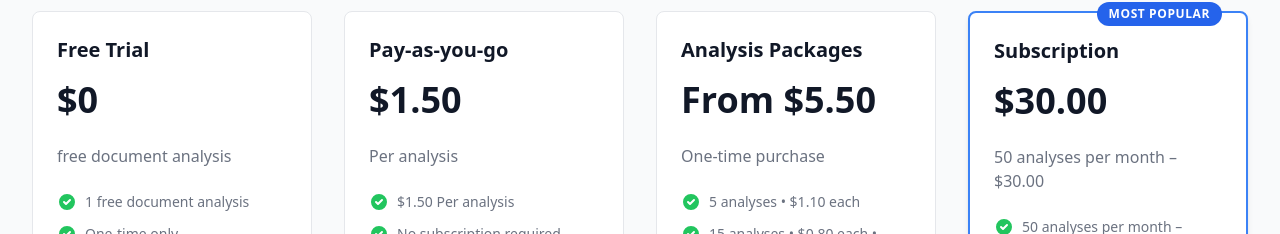
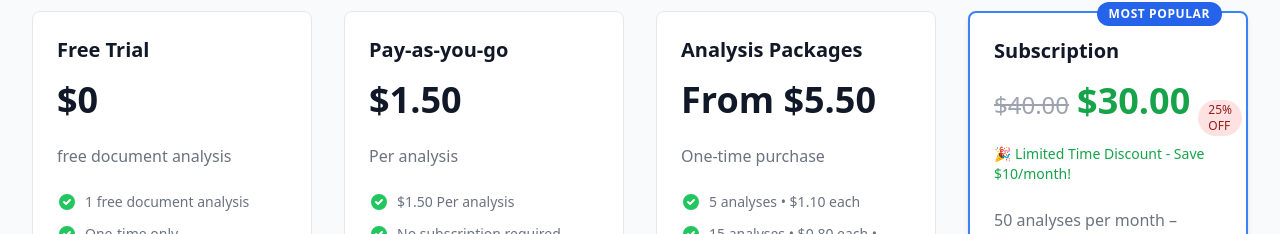
Before and after one commit to alexgomzin/LegalHelper, a Next.js app: page /pricing in a window 1280 px wide. Shown: the part 291-525 px from the top of the page. Built offline with nearby package versions, Linux system fonts and the light colour scheme; no server answers.

Commit message:
marketing move

```diff
--- a/src/pages/pricing.tsx
+++ b/src/pages/pricing.tsx
@@ -166,9 +166,24 @@ export default function Pricing() {
                 )}
                 <div className="flex-1">
                   <h3 className="text-xl font-semibold text-gray-900">{tier.name}</h3>
-                  <p className="mt-4 flex items-baseline">
-                    <span className="text-4xl font-extrabold text-gray-900">{tier.price}</span>
-                  </p>
+                  {tier.id === 'subscription' ? (
+                    <div className="mt-4">
+                      <div className="flex items-baseline space-x-2">
+                        <span className="text-2xl font-medium text-gray-400 line-through">$40.00</span>
+                        <span className="text-4xl font-extrabold text-green-600">{tier.price}</span>
+                        <span className="inline-flex items-center px-2.5 py-0.5 rounded-full text-xs font-medium bg-red-100 text-red-800">
+                          25% OFF
+                        </span>
+                      </div>
+                      <p className="mt-2 text-sm text-green-600 font-medium">
+                        🎉 Limited Time Discount - Save $10/month!
+                      </p>
+                    </div>
+                  ) : (
+                    <p className="mt-4 flex items-baseline">
+                      <span className="text-4xl font-extrabold text-gray-900">{tier.price}</span>
+                    </p>
+                  )}
                   <p className="mt-6 text-gray-500">{tier.description}</p>
 
                   <ul role="list" className="mt-6 space-y-3">
```
